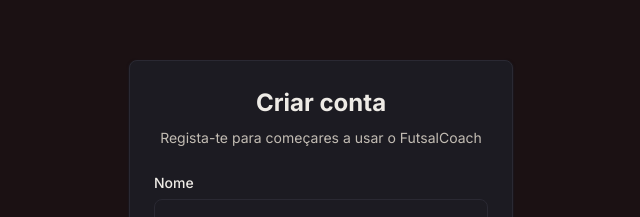
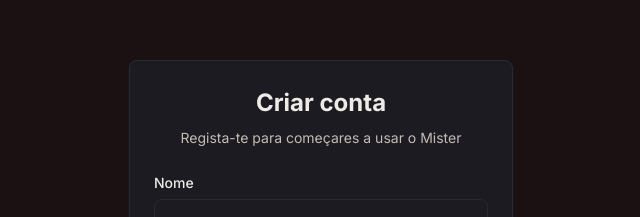
Before and after one commit to guigasslb/futsal-manager, a Next.js app: page /registar in a window 1280 px wide. Shown: the part 102-319 px from the top of the page, without its empty margins (319-959 px from the left). Built offline with nearby package versions, Linux system fonts and the light colour scheme; no server answers.

Commit message:
Fix: remover último vestígio FutsalCoach → Mister na página de registo

```diff
--- a/app/(auth)/registar/page.tsx
+++ b/app/(auth)/registar/page.tsx
@@ -18,7 +18,7 @@
     <Card className="w-full max-w-sm">
       <CardHeader className="text-center">
         <CardTitle className="text-titulo-pagina">Criar conta</CardTitle>
-        <CardDescription>Regista-te para começares a usar o FutsalCoach</CardDescription>
+        <CardDescription>Regista-te para começares a usar o Mister</CardDescription>
       </CardHeader>
       <CardContent>
         <RegistarForm />
```
